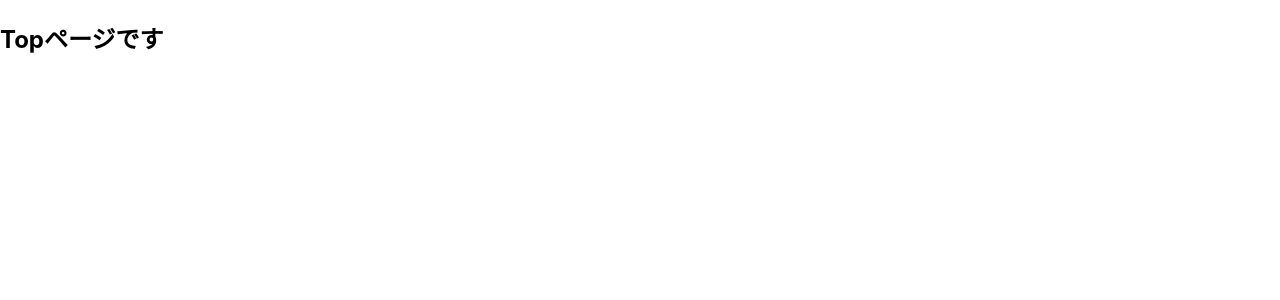
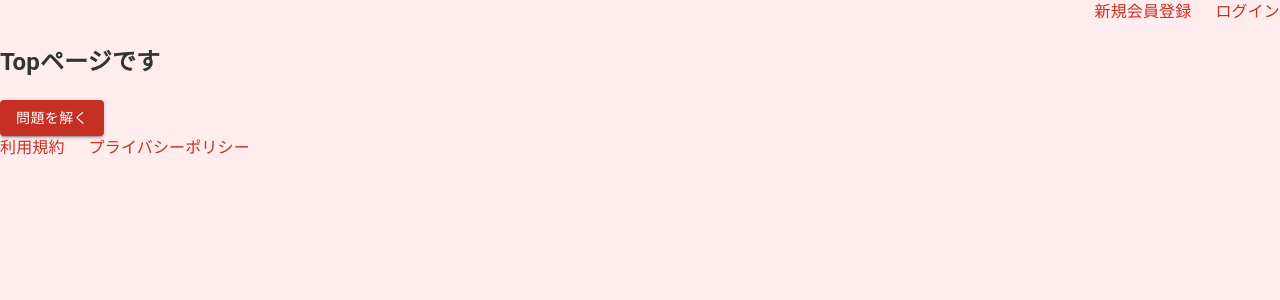
Before and after one commit to ju-to-sh/TypingPlus-front, a React (Create React App) app in the folder app/: page / in a window 1280 px wide. Shown: the top 300 px of the page. Built offline with nearby package versions, Linux system fonts and the light colour scheme.

Commit message:
ページ遷移の確認とデフォルトテーマの設定

```diff
--- a/app/package.json
+++ b/app/package.json
@@ -3,6 +3,9 @@
   "version": "0.1.0",
   "private": true,
   "dependencies": {
+    "@emotion/react": "^11.11.4",
+    "@emotion/styled": "^11.11.5",
+    "@mui/material": "^5.15.19",
     "@testing-library/jest-dom": "^5.14.1",
     "@testing-library/react": "^13.0.0",
     "@testing-library/user-event": "^13.2.1",
--- a/app/src/App.tsx
+++ b/app/src/App.tsx
@@ -1,9 +1,17 @@
 // import axios from "axios";
+import { ThemeProvider } from "@emotion/react";
 import { Router } from "./router/Router";
+import CssBaseline from '@mui/material/CssBaseline'
+import theme from "./theme/theme";
 
 function App() {
 
-  return <Router />;
+  return (
+    <ThemeProvider theme={theme}>
+      <CssBaseline />
+      <Router />
+    </ThemeProvider>
+  );
 }
 
 export default App;
--- a/app/src/components/pages/Top.tsx
+++ b/app/src/components/pages/Top.tsx
@@ -1,9 +1,32 @@
-import { FC } from "react"
+import { Button, Link, Stack } from "@mui/material";
+import { Link as RouterLink } from "react-router-dom";
+import { FC } from "react";
 
 export const Top: FC = () => {
   return (
     <>
+      <header>
+        <Stack direction="row" justifyContent="flex-end" alignItems="center" spacing={3}>
+          <Link component={RouterLink} to="/signup" underline="hover">
+            <div>新規会員登録</div>
+          </Link>
+          <Link component={RouterLink} to="/login" underline="hover">
+            <div>ログイン</div>
+          </Link>
+        </Stack>
+      </header>
       <h2>Topページです</h2>
+      <Button variant="contained" color="primary" component={RouterLink} to="/games">問題を解く</Button>
+      <footer>
+        <Stack direction="row" justifyContent="flex-start" alignItems="center" spacing={3}>
+          <Link component={RouterLink} to="/term" underline="hover">
+            <div>利用規約</div>
+          </Link>
+          <Link component={RouterLink} to="/policy" underline="hover">
+            <div>プライバシーポリシー</div>
+          </Link>
+        </Stack>
+      </footer>
     </>
-  )
-}
+  );
+};
--- a/app/src/index.css
+++ /dev/null
@@ -1,13 +0,0 @@
-body {
-  margin: 0;
-  font-family: -apple-system, BlinkMacSystemFont, 'Segoe UI', 'Roboto', 'Oxygen',
-    'Ubuntu', 'Cantarell', 'Fira Sans', 'Droid Sans', 'Helvetica Neue',
-    sans-serif;
-  -webkit-font-smoothing: antialiased;
-  -moz-osx-font-smoothing: grayscale;
-}
-
-code {
-  font-family: source-code-pro, Menlo, Monaco, Consolas, 'Courier New',
-    monospace;
-}
--- a/app/src/index.tsx
+++ b/app/src/index.tsx
@@ -1,6 +1,5 @@
 import React from 'react';
 import ReactDOM from 'react-dom/client';
-import './index.css';
 import App from './App';
 import reportWebVitals from './reportWebVitals';
 
--- /dev/null
+++ b/app/src/theme/theme.ts
@@ -0,0 +1,15 @@
+import { createTheme } from "@mui/material";
+
+const theme = createTheme({
+  palette: {
+    primary: {
+      main: '#c52f24'
+    },
+    background: {
+      default: '#ffeded',
+    },
+    text: { primary: '#333333' },
+  },
+});
+
+export default theme;
```
Also changed, not shown: app/src/logo.svg (deleted), 1 other file (tests, documents, lock files or other folders).
